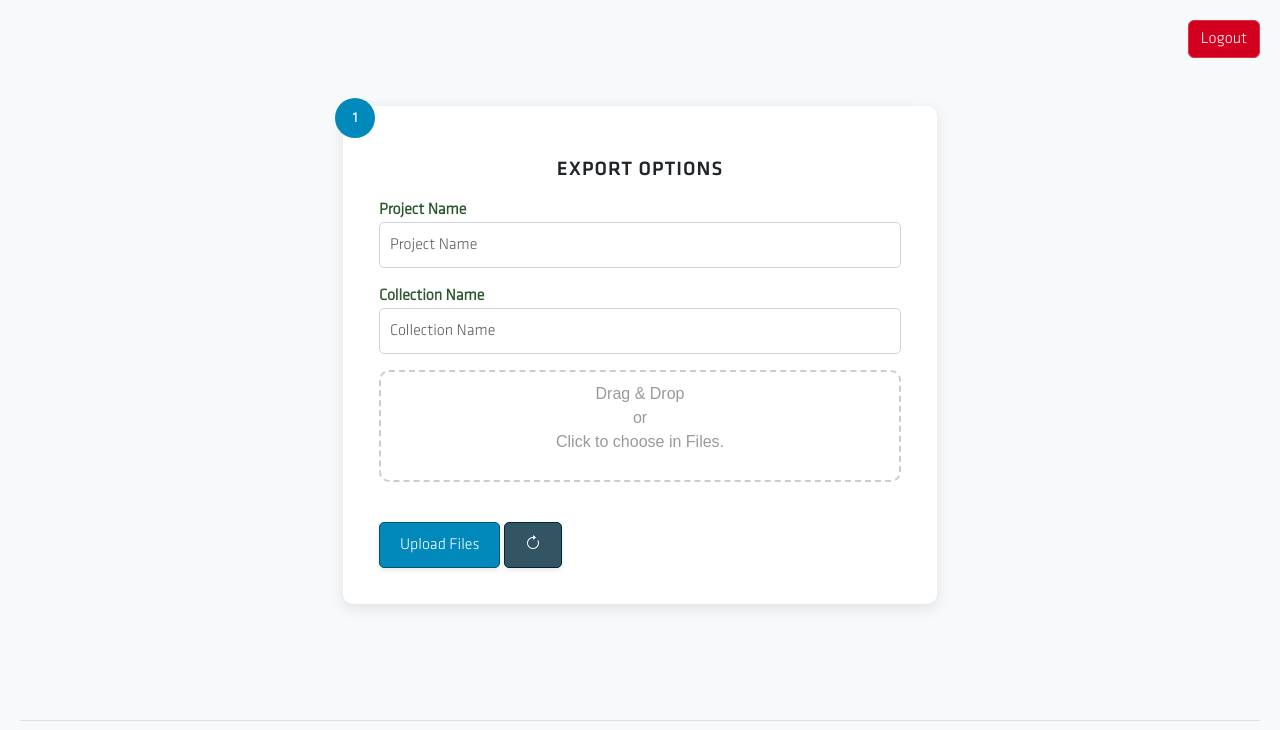
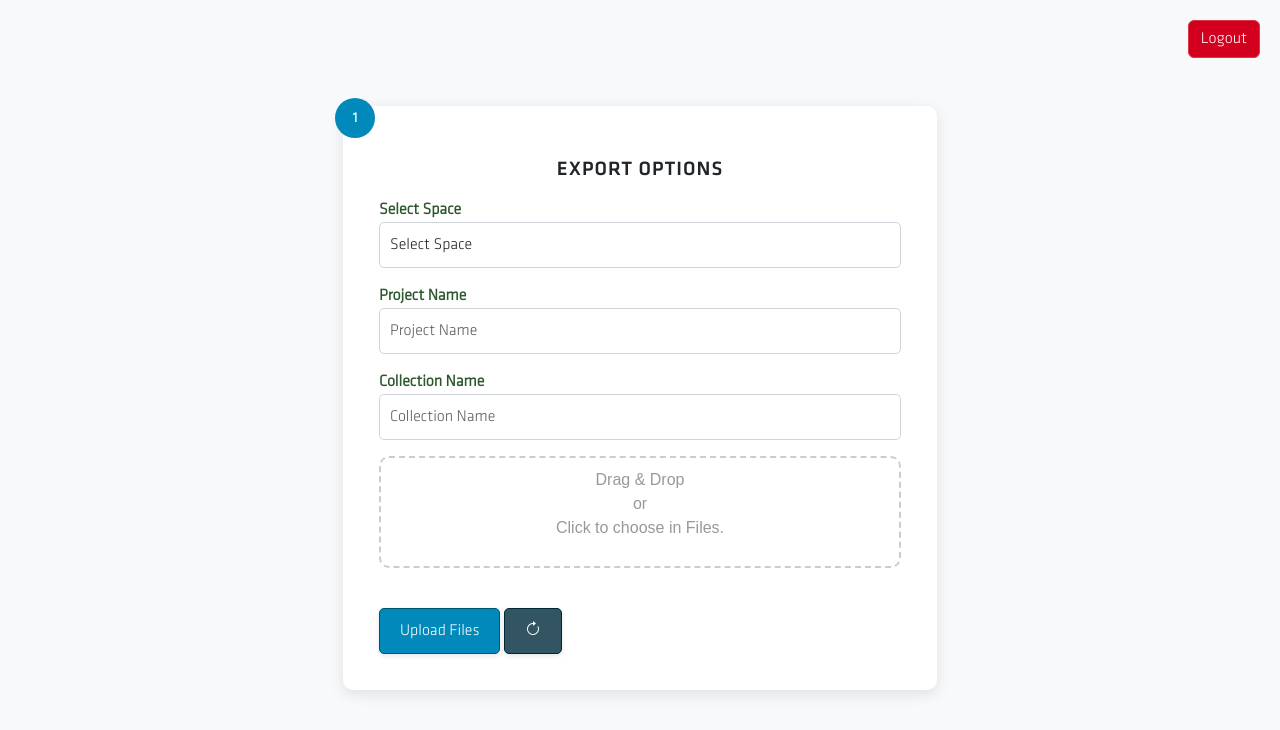
Before and after one commit to JosePizarro3/openbis-upload-helper, a Django app: template openbis_upload_helper/app/templates/homepage.html in a window 1280 px wide. Shown: the top 730 px of the page. Run offline with Django 5.2, Linux system fonts and the light colour scheme; the template is opened without the code that fills it, so the values that code supplies are empty; parts of the project's set-up code (start-up, migrations or seed data) failed here and were passed over.

Commit message:
added space selection field

```diff
--- a/openbis_upload_helper/app/templates/homepage.html
+++ b/openbis_upload_helper/app/templates/homepage.html
@@ -28,7 +28,15 @@
                                     <h5 class="text-center">Export Options</h5>
                                     <form id="upload-form" method="POST" enctype="multipart/form-data">
                                         {% csrf_token %}
-
+                                        <div class="mb-3">
+                                            <label for="selectedSpace" class="form-label">Select Space</label>
+                                            <select class="form-control" id="selectedSpace" name="selected_space" required>
+                                                <option value="" selected disabled>Select Space</option>
+                                                {% for space in spaces %}
+                                                    <option value="{{ space }}">{{ space }}</option>
+                                                {% endfor %}
+                                            </select>
+                                        </div>
                                         <div class="mb-3">
                                             <label for="projectName" class="form-label">Project Name</label>
                                             <input type="text" class="form-control" id="projectName" value="{{ project_name }}" name="project_name" placeholder="Project Name" required>
--- a/openbis_upload_helper/app/views.py
+++ b/openbis_upload_helper/app/views.py
@@ -63,6 +63,8 @@ def homepage(request):
         return redirect("login")
     context = {}
     available_parsers, parser_choices = preload_context_request(request, context)
+    # TODO select only relevant spaces
+    context["spaces"] = o.get_spaces()
     context["available_parsers"] = available_parsers
 
     # Reset session if requested with button
@@ -73,6 +75,7 @@ def homepage(request):
 
     # CARD 1: Select files
     if request.method == "POST" and "upload" in request.POST:
+        space = request.POST.get("selected_space")
         project_name = request.POST.get("project_name")
         collection_name = request.POST.get("collection_name")
         uploaded_files = request.FILES.getlist("files[]")
@@ -87,6 +90,7 @@ def homepage(request):
             saved_file_names = file_loader.load_files()
 
             # Save for card 2
+            request.session["space"] = space
             request.session["project_name"] = project_name
             request.session["collection_name"] = collection_name
             request.session["uploaded_files"] = saved_file_names
@@ -121,6 +125,7 @@ def homepage(request):
                 files_parser=files_parser,
                 project_name=request.session.get("project_name", ""),
                 collection_name=request.session.get("collection_name", ""),
+                space_name=request.sesssion.get("selected_space"),
             )
             # remove temporary directories
             file_remover = FileRemover(uploaded_files)
```
